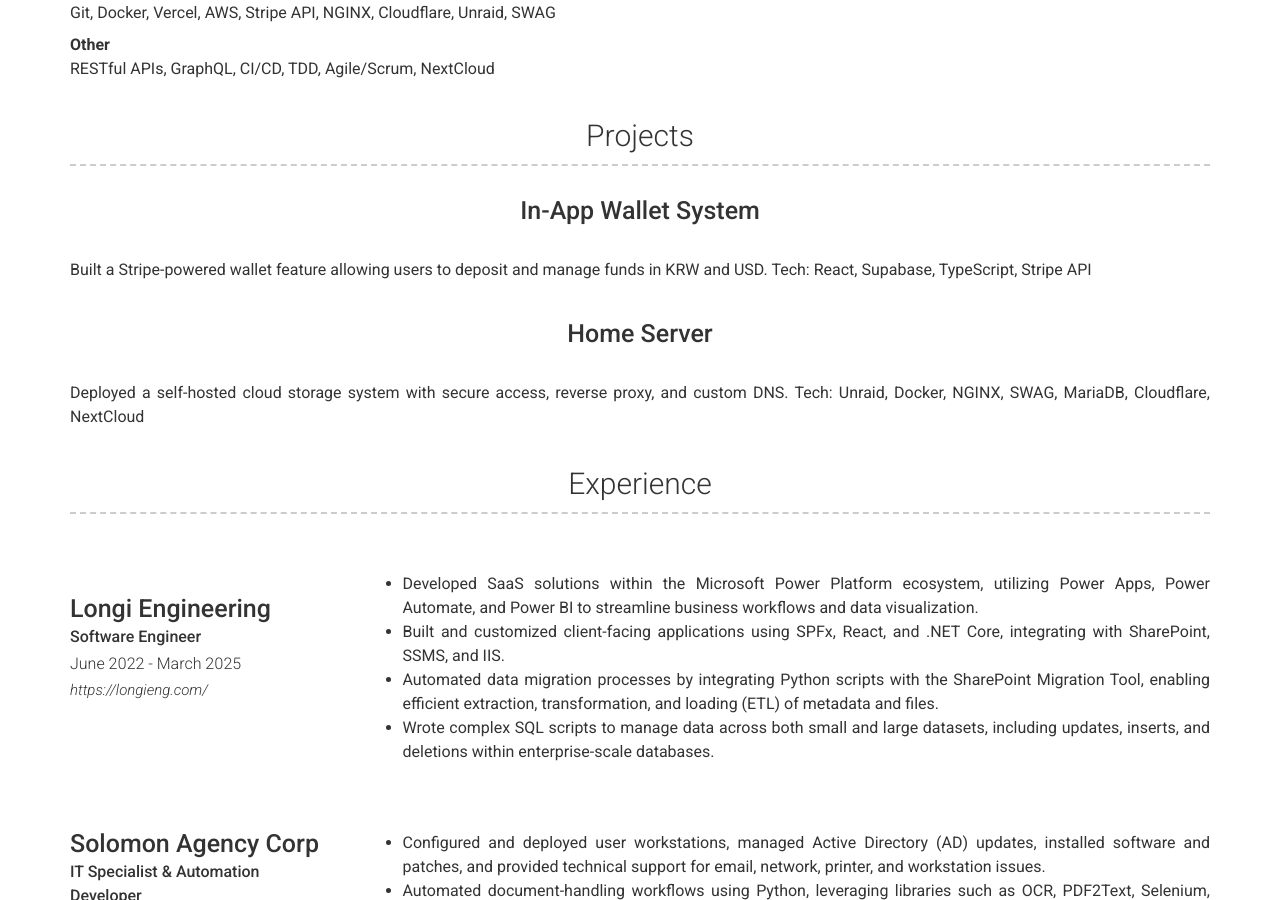
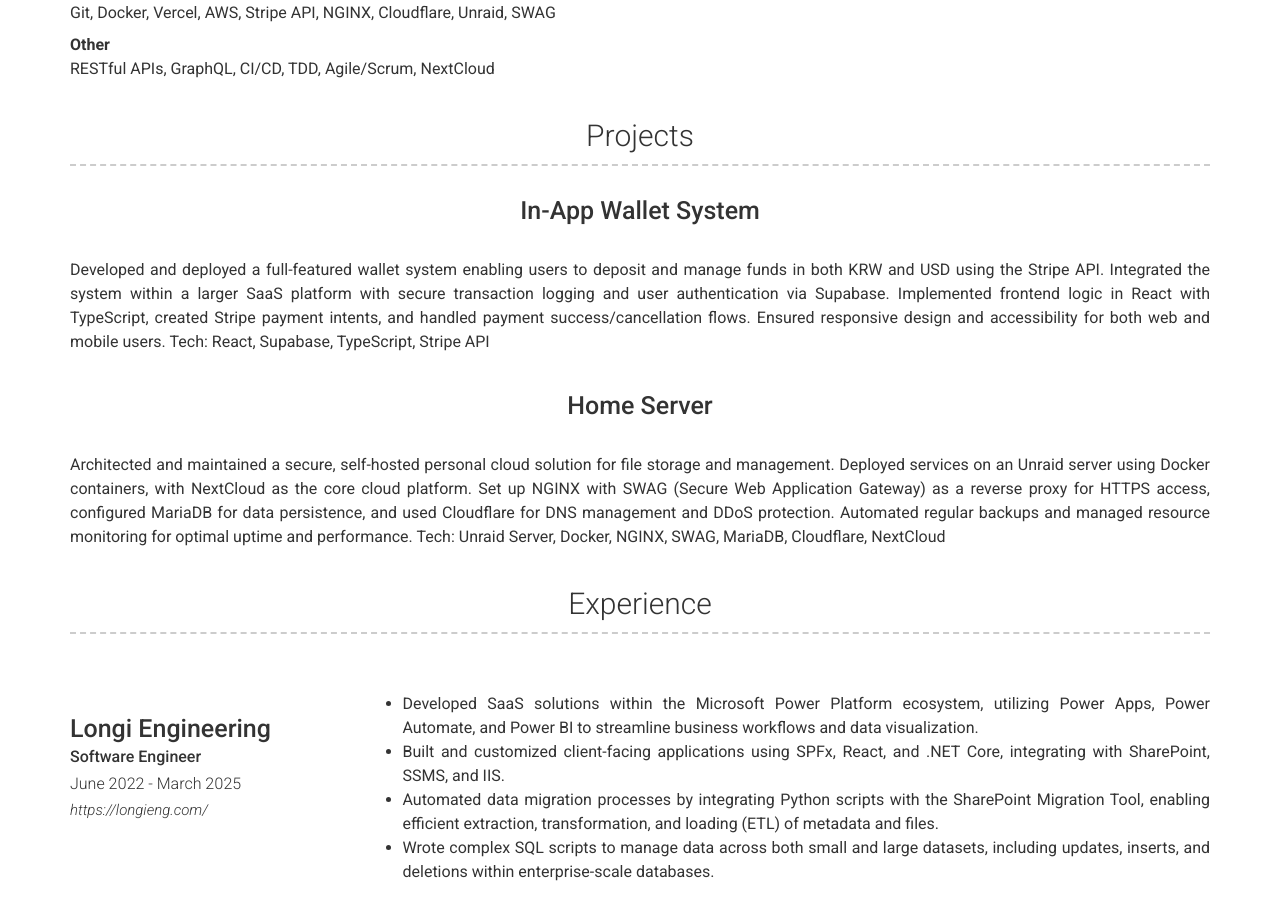
Before and after one commit to jon-a-thang/Resume-JonathanJang, a Jekyll site: the page built from index.md, in a window 1280 px wide and 900 px high, scrolled down 1412 px. Built offline with Jekyll 4.4.1, drawn with Linux system fonts in a browser that asks for light colours; nearby versions of some CDN libraries.

Commit message:
new update

```diff
--- a/_config.yml
+++ b/_config.yml
@@ -115,7 +115,7 @@ content:
         quote: >
 
         description: | # this will include new lines to allow paragraphs
-          Built a Stripe-powered wallet feature allowing users to deposit and manage funds in KRW and USD.
+          Developed and deployed a full-featured wallet system enabling users to deposit and manage funds in both KRW and USD using the Stripe API. Integrated the system within a larger SaaS platform with secure transaction logging and user authentication via Supabase. Implemented frontend logic in React with TypeScript, created Stripe payment intents, and handled payment success/cancellation flows. Ensured responsive design and accessibility for both web and mobile users.
           Tech: React, Supabase, TypeScript, Stripe API
 
       - layout: top-middle
@@ -132,8 +132,8 @@ content:
         quote: >
 
         description: | # this will include new lines to allow paragraphs
-          Deployed a self-hosted cloud storage system with secure access, reverse proxy, and custom DNS.
-          Tech: Unraid, Docker, NGINX, SWAG, MariaDB, Cloudflare, NextCloud
+          Architected and maintained a secure, self-hosted personal cloud solution for file storage and management. Deployed services on an Unraid server using Docker containers, with NextCloud as the core cloud platform. Set up NGINX with SWAG (Secure Web Application Gateway) as a reverse proxy for HTTPS access, configured MariaDB for data persistence, and used Cloudflare for DNS management and DDoS protection. Automated regular backups and managed resource monitoring for optimal uptime and performance.
+          Tech: Unraid Server, Docker, NGINX, SWAG, MariaDB, Cloudflare, NextCloud
 
 
   - title: Experience #### EXPERIENCE ####
```
